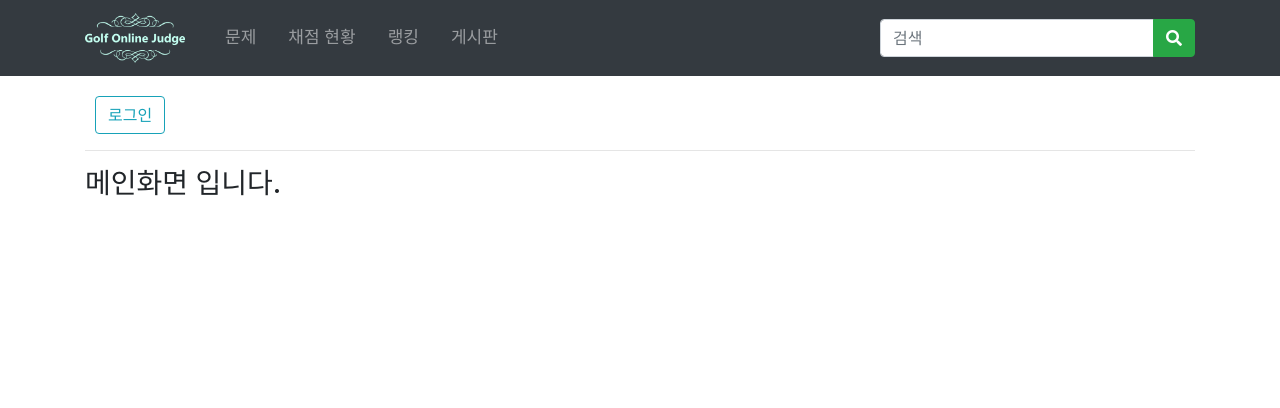
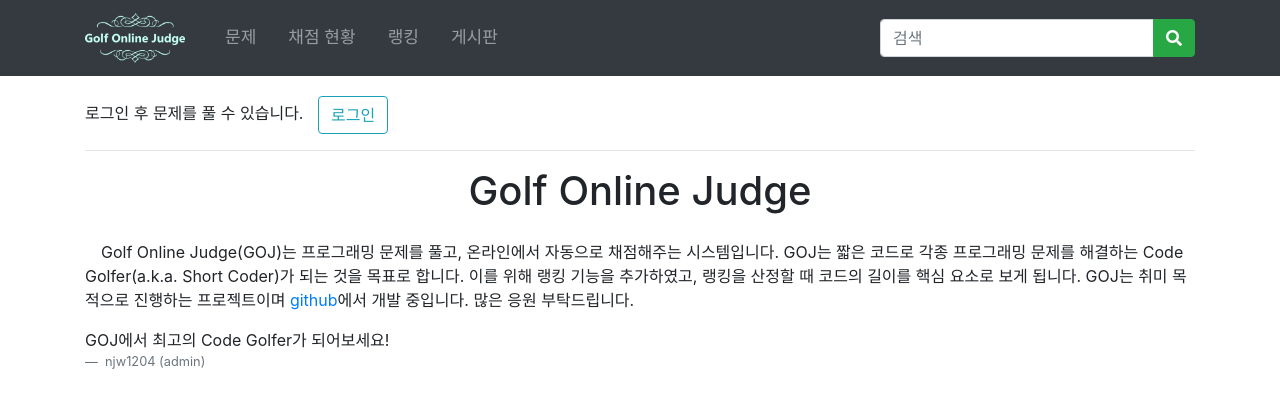
Before and after one commit to njw1204/golf-online-judge, a Django app: page / in a window 1280 px wide. Shown: the top 408 px of the page. Run offline with Django 3.2, Linux system fonts and the light colour scheme; some libraries are stand-ins or nearby versions.

Commit message:
Modify base & main design

```diff
--- a/web/mainApp/templates/mainApp/base.html
+++ b/web/mainApp/templates/mainApp/base.html
@@ -14,6 +14,14 @@
   <link href="https://fonts.googleapis.com/css?family=Source+Code+Pro&subset=korean" rel="stylesheet">
   <link rel="stylesheet" href="https://use.fontawesome.com/releases/v5.8.1/css/all.css"
     integrity="sha384-50oBUHEmvpQ+1lW4y57PTFmhCaXp0ML5d60M1M7uH2+nqUivzIebhndOJK28anvf" crossorigin="anonymous">
+
+  {% if messages %}
+  <script>
+    // {% for message in messages %}
+    alert("{{ message }}");
+    // {% endfor %}
+  </script>
+  {% endif %}
 </head>
 
 <body>
@@ -64,6 +72,8 @@
       <strong>
         {{ request.user }}
       </strong>
+      {% else %}
+        로그인 후 문제를 풀 수 있습니다.
       {% endif %}
 
       {% if not request.user.is_authenticated %}
--- a/web/mainApp/templates/mainApp/index.html
+++ b/web/mainApp/templates/mainApp/index.html
@@ -1,13 +1,20 @@
 {% extends "mainApp/base.html" %}
+{% load static %}
 
 {% block content %}
-{% if messages %}
-  <script>
-    // {% for message in messages %}
-      alert("{{ message }}");
-    // {% endfor %}
-  </script>
-{% endif %}
-
-<h3>메인화면 입니다.</h3>
+<div>
+  <h1 style="text-align: center; margin-bottom: 25px;">Golf Online Judge</h1>
+  <p style="text-indent: 1em;">
+    Golf Online Judge(GOJ)는 프로그래밍 문제를 풀고, 온라인에서 자동으로 채점해주는 시스템입니다.
+    GOJ는 짧은 코드로 각종 프로그래밍 문제를 해결하는 Code Golfer(a.k.a. Short Coder)가 되는 것을 목표로 합니다. 이를 위해 랭킹 기능을 추가하였고, 랭킹을 산정할 때 코드의 길이를 핵심 요소로 보게 됩니다.
+    GOJ는 취미 목적으로 진행하는 프로젝트이며 <a href="https://github.com/njw1204/golf-online-judge" target="_blank">github</a>에서 개발 중입니다.
+    많은 응원 부탁드립니다.
+  </p>
+  <blockquote>
+    GOJ에서 최고의 Code Golfer가 되어보세요!
+    <footer class="blockquote-footer">
+      njw1204 (admin)
+    </footer>
+  </blockquote>
+</div>
 {% endblock %}
--- a/web/mainApp/templates/mainApp/problem-list.html
+++ b/web/mainApp/templates/mainApp/problem-list.html
@@ -28,9 +28,9 @@
   <div style="font-size: 18px;">
     {% for i in pages %}
       {% if i == current_page %}
-        <a class="btn btn-primary btn-sm" href="{% url 'mainApp:problems' current_page=i %}" style="margin-left: 3px; font-weight: bold;">
+        <a class="btn btn-primary btn-sm" href="{% url 'mainApp:problems' current_page=i %}" style="margin-left: 3px; font-weight: bold;" role="button">
       {% else %}
-        <a class="btn btn-outline-primary btn-sm" href="{% url 'mainApp:problems' current_page=i %}" style="margin: 3px;">
+        <a class="btn btn-outline-primary btn-sm" href="{% url 'mainApp:problems' current_page=i %}" style="margin: 3px;" role="button">
       {% endif %}
       {{ i }}
     </a>
--- a/web/mainApp/templates/mainApp/problem.html
+++ b/web/mainApp/templates/mainApp/problem.html
@@ -9,7 +9,7 @@
       <div class="mb-3" style="float: right;">
         <button class="btn btn-primary">랭킹</button>
         <button class="btn btn-info">채점 현황</button>
-        <button class="btn btn-success">소스 제출</button>
+        <button class="btn btn-success">코드 제출</button>
       </div>
 
       <div style="clear: both;"></div>
```
